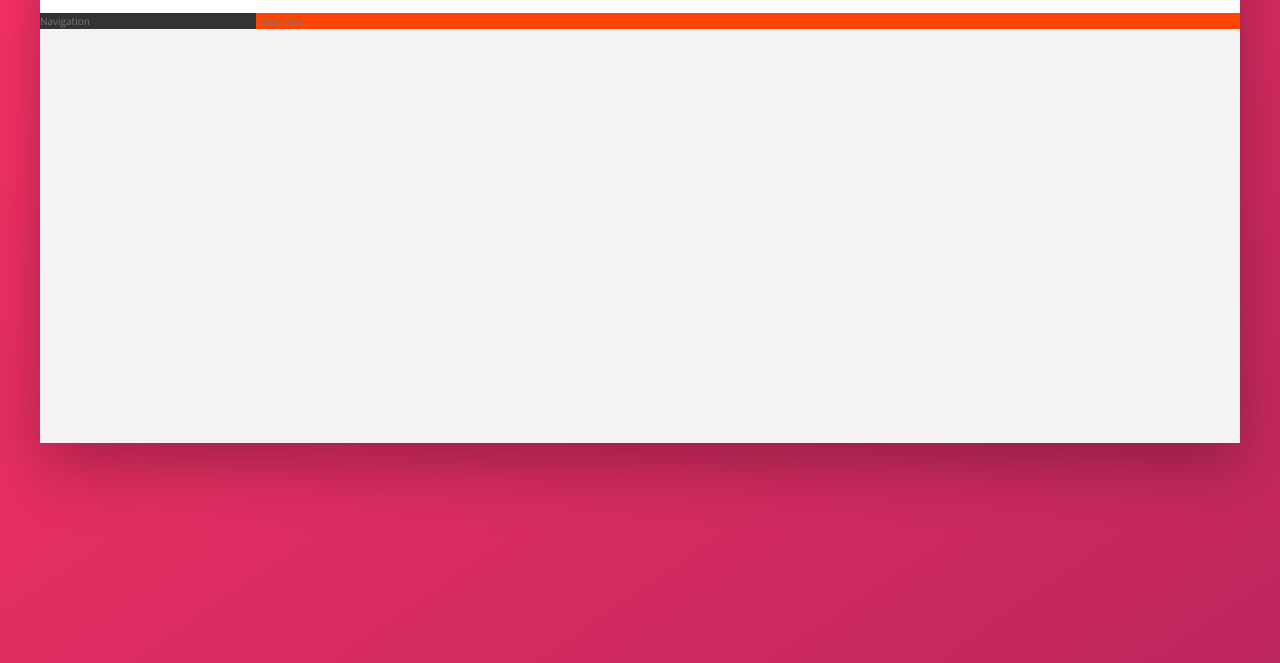
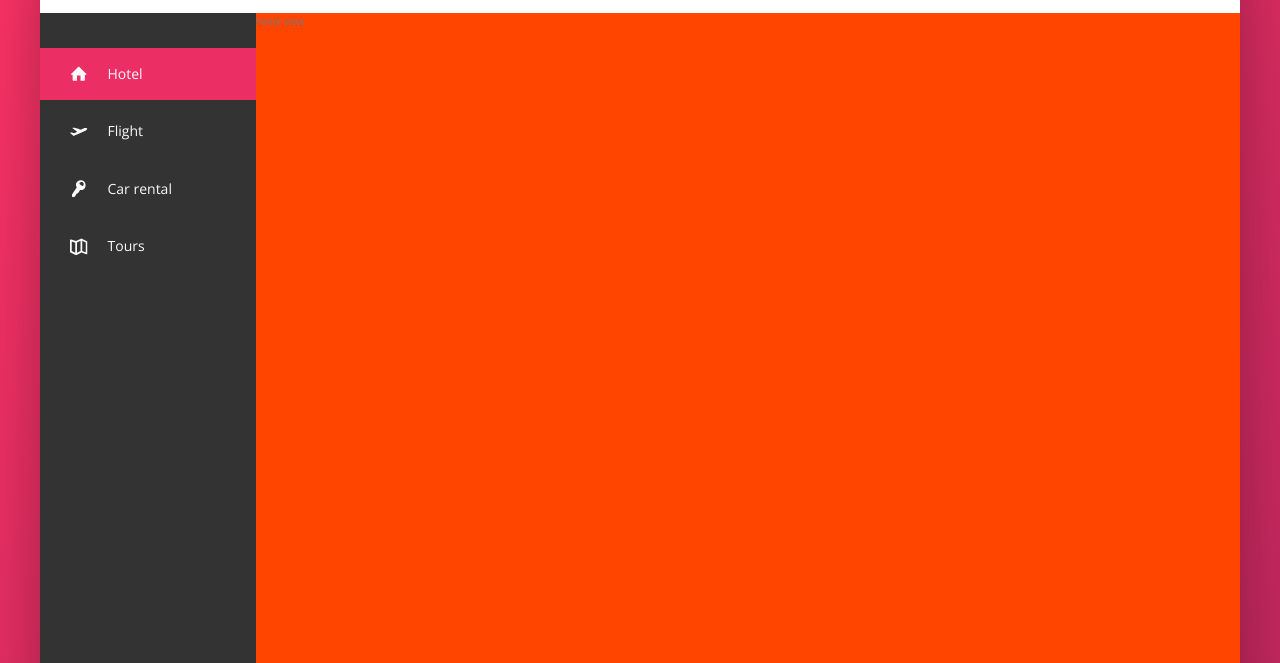
Before and after one commit to jorgeyza/trillo, a website: page index.html in a window 1280 px wide. Shown: the part 137-800 px from the top of the page. Drawn offline with nearby package versions, Linux system fonts and the light colour scheme.

Commit message:
Build side navigation

```diff
--- a/index.html
+++ b/index.html
@@ -53,7 +53,43 @@
         </nav>
       </header>
       <div class="content">
-        <nav class="sidebar">Navigation</nav>
+        <nav class="sidebar">
+          <ul class="side-nav">
+            <li class="side-nav__item side-nav__item--active">
+              <a href="#" class="side-nav__link">
+                <svg class="side-nav__icon">
+                  <use xlink:href="img/sprite.svg#icon-home"></use>
+                </svg>
+                <span>Hotel</span>
+              </a>
+            </li>
+            <li class="side-nav__item">
+              <a href="#" class="side-nav__link">
+                <svg class="side-nav__icon">
+                  <use xlink:href="img/sprite.svg#icon-aircraft-take-off"></use>
+                </svg>
+                <span>Flight</span>
+              </a>
+            </li>
+            <li class="side-nav__item">
+              <a href="#" class="side-nav__link">
+                <svg class="side-nav__icon">
+                  <use xlink:href="img/sprite.svg#icon-key"></use>
+                </svg>
+                <span>Car rental</span>
+              </a>
+            </li>
+            <li class="side-nav__item">
+              <a href="#" class="side-nav__link">
+                <svg class="side-nav__icon">
+                  <use xlink:href="img/sprite.svg#icon-map"></use>
+                </svg>
+                <span>Tours</span>
+              </a>
+            </li>
+          </ul>
+          <div class="legal">&copy; 2021 by trillo. All rights reserved.</div>
+        </nav>
         <main class="hotel-view">Hotel view</main>
       </div>
     </div>
--- a/sass/_components.scss
+++ b/sass/_components.scss
@@ -114,3 +114,71 @@
     margin-right: 1rem;
   }
 }
+
+///////////////////////////////
+// SIDE NAVIGATION
+.side-nav {
+  font-size: 1.4rem;
+  list-style: none;
+  margin-top: 3.5rem;
+
+  &__item {
+    position: relative;
+
+    &:not(:last-child) {
+      margin-bottom: 0.5rem;
+    }
+  }
+
+  &__item::before {
+    content: '';
+    position: absolute;
+    top: 0;
+    left: 0;
+    height: 100%;
+    width: 3px;
+    background-color: var(--color-primary);
+    transform: scaleY(0);
+    transition: transform 0.2s, width 0.4s cubic-bezier(1, 0, 0, 1) 0.2s,
+      background-color 0.1s;
+  }
+
+  &__item:hover::before,
+  &__item--active::before {
+    transform: scaleY(1);
+    width: 100%;
+  }
+
+  &__item:active::before {
+    background-color: var(--color-primary-light);
+  }
+
+  &__link:link,
+  &__link:visited {
+    color: var(--color-grey-light-1);
+    text-decoration: none;
+    display: block;
+    padding: 1.5rem 3rem;
+    position: relative;
+    z-index: 10;
+
+    display: flex;
+    align-items: center;
+  }
+
+  &__icon {
+    width: 1.75rem;
+    height: 1.75rem;
+    margin-right: 2rem;
+    fill: currentColor;
+  }
+}
+
+///////////////////////////////
+// LEGAL TEXT
+.legal {
+  font-size: 1.2rem;
+  color: var(--color-grey-light-4);
+  text-align: center;
+  padding: 2.5rem;
+}
--- a/sass/_layout.scss
+++ b/sass/_layout.scss
@@ -25,11 +25,17 @@
 .sidebar {
   background-color: var(--color-grey-dark-1);
   flex: 0 0 18%;
+  display: flex;
+  flex-direction: column;
+  justify-content: space-between;
 }
 
 .hotel-view {
   background-color: #fff;
+
+  //TEST
   background-color: orangered;
+  height: 80rem;
 
   flex: 1;
 }
```
Also changed, not shown: css/style.css, 1 other file.
